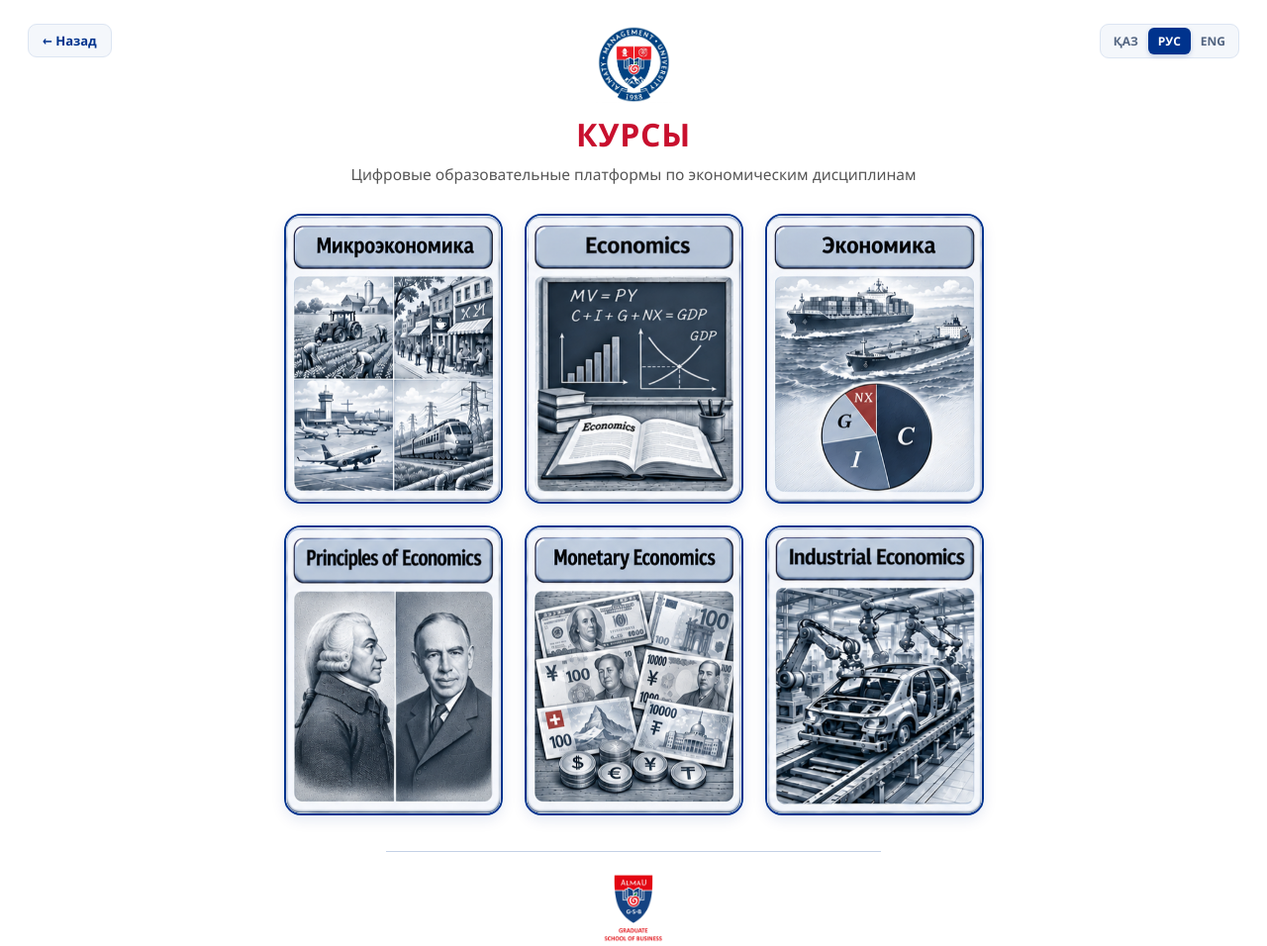
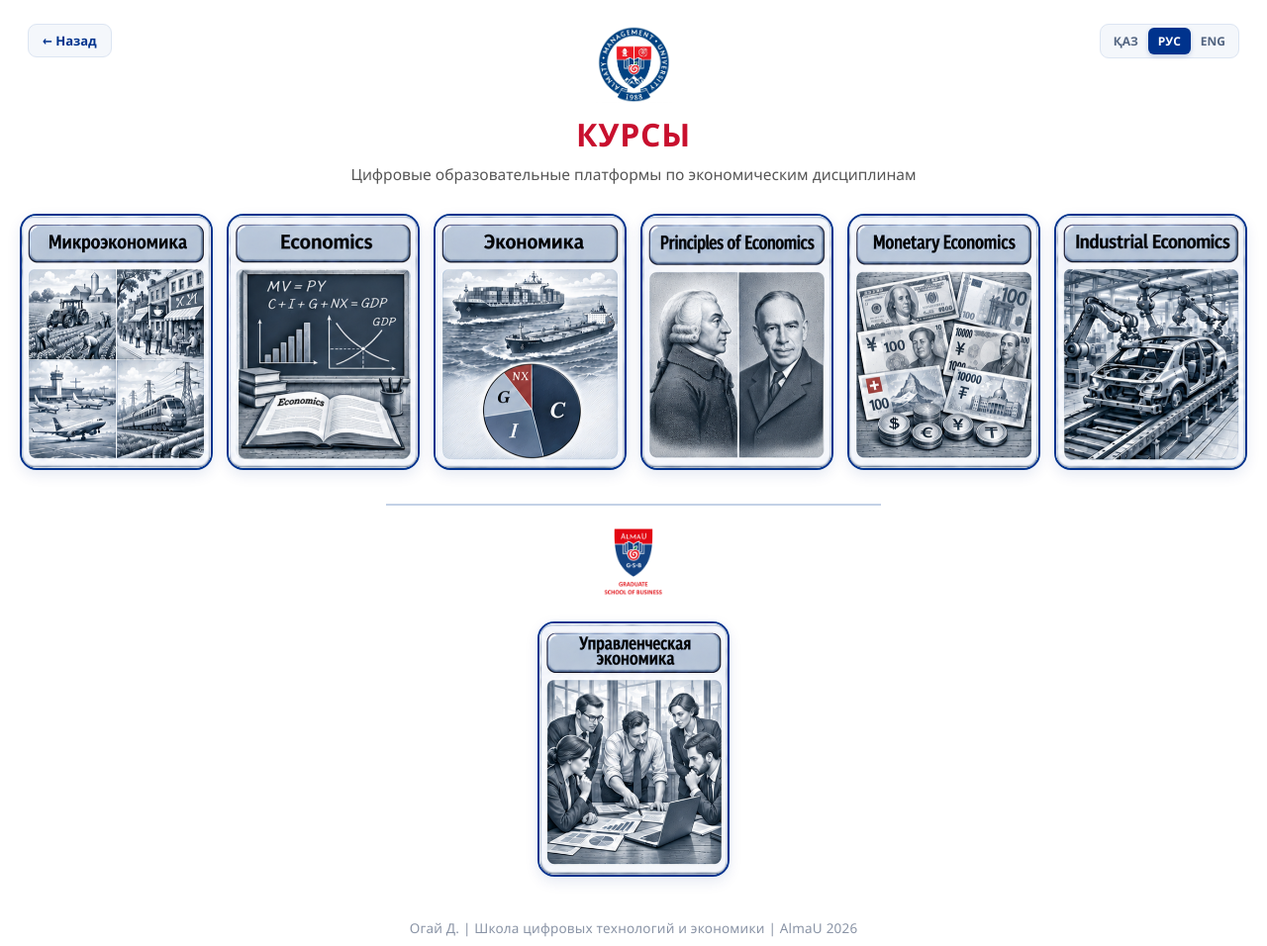
Before and after one commit to ogaydv-prog/Almau-Awards-2026-Ogay, a plain HTML site: page courses.html in a window 1280 px wide. Shown: the top 956 px of the page at 99% size. Drawn offline with Linux system fonts and the light colour scheme.

Commit message:
Update courses.html

```diff
--- a/courses.html
+++ b/courses.html
@@ -120,11 +120,11 @@
             margin: 0 auto;
         }
 
-        /* Все 6 курсов в один ряд (221 x 293 px) */
+        /* Все 6 курсов всегда в один ряд с адаптивным масштабированием */
         .courses-grid {
             display: grid;
-            grid-template-columns: repeat(6, 221px);
-            gap: 15px;
+            grid-template-columns: repeat(6, minmax(0, 221px));
+            gap: clamp(10px, 1.1vw, 15px);
             max-width: 1440px;
             width: 100%;
             justify-content: center;
@@ -134,8 +134,8 @@
 
         .course-card {
             display: block;
-            width: 221px;
-            height: 293px;
+            width: 100%;
+            aspect-ratio: 221 / 293;
             text-decoration: none;
             background: #ffffff;
             border: 2px solid #00338D;
@@ -173,10 +173,26 @@
             align-items: center;
             justify-content: center;
             width: 100%;
-            max-width: 500px;
+            max-width: 1440px;
             padding-top: 22px;
             border-top: 1.5px solid #c3d1e6;
             margin-bottom: 18px;
+            position: relative;
+        }
+
+        .mba-section::before {
+            content: "";
+            position: absolute;
+            top: -1.5px;
+            left: 50%;
+            transform: translateX(-50%);
+            width: min(500px, 90%);
+            height: 1.5px;
+            background: #c3d1e6;
+        }
+
+        .mba-section {
+            border-top: none;
         }
 
         .gsb-logo {
@@ -184,8 +200,13 @@
             width: auto;
             max-width: 280px;
             object-fit: contain;
-            margin-bottom: 14px;
+            margin-bottom: 25px; /* Опустили карточку ниже на ~3 мм, чтобы при hover она не перекрывала надпись */
             display: block;
+        }
+
+        .mba-section .course-card {
+            width: calc((100% - 5 * clamp(10px, 1.1vw, 15px)) / 6);
+            max-width: 221px;
         }
 
         footer {
@@ -238,13 +259,6 @@
         }
 
         /* АДАПТАЦИЯ ПОД ЭКРАНЫ РАЗНОЙ ШИРИНЫ */
-        @media (max-width: 1440px) {
-            .courses-grid {
-                grid-template-columns: repeat(3, 221px);
-                gap: 22px;
-            }
-        }
-
         @media (max-width: 960px) {
             .top-bar-mobile {
                 display: flex;
@@ -296,7 +310,7 @@
 
             .gsb-logo {
                 height: 54px;
-                margin-bottom: 10px;
+                margin-bottom: 18px;
             }
 
             .mba-section .course-card {
```
